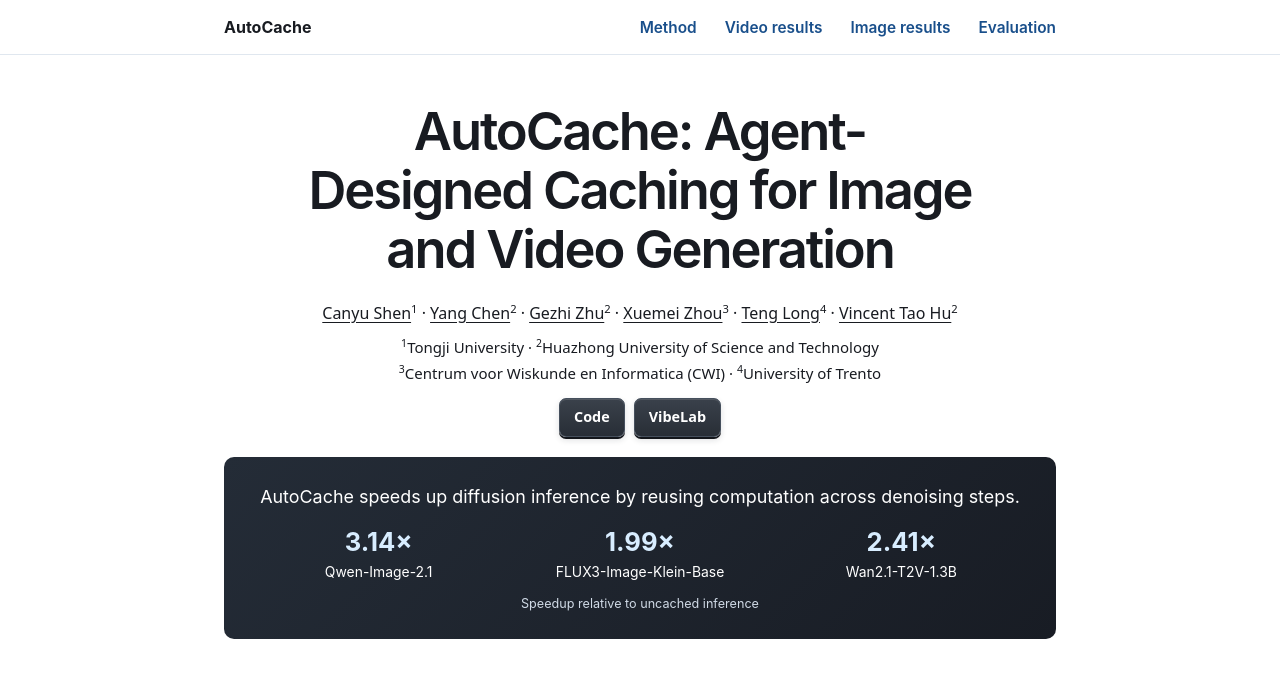
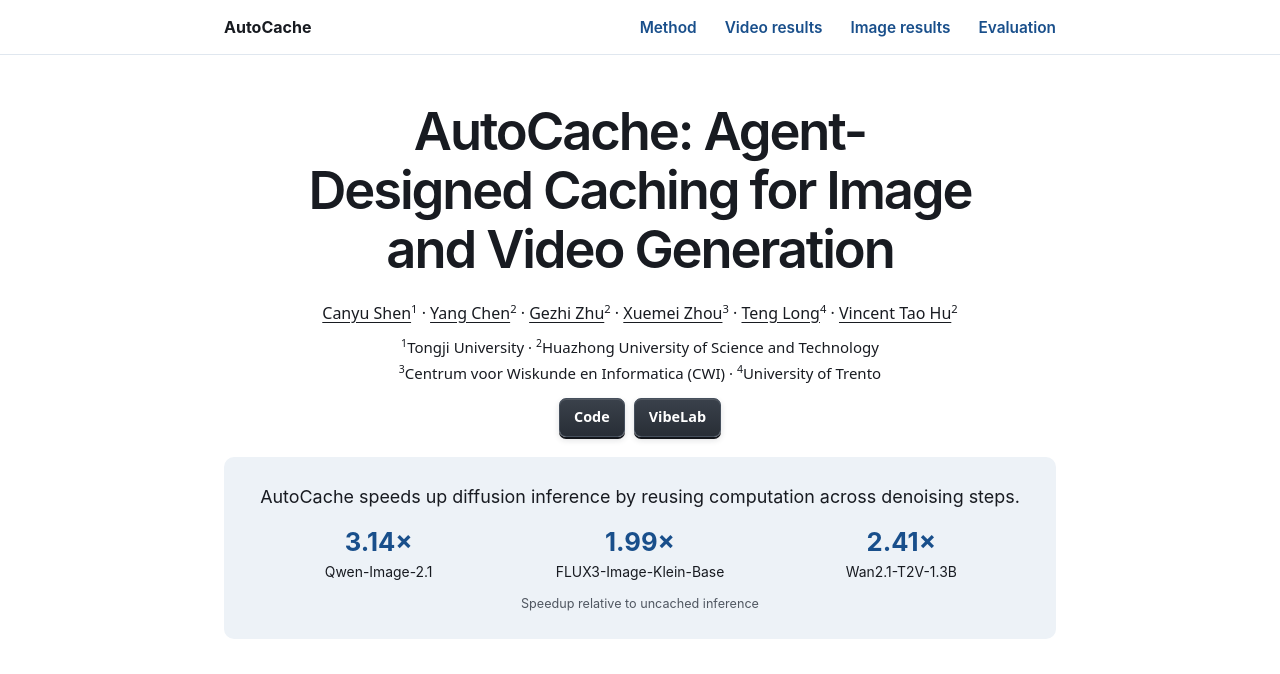
Before and after one commit to shuiiiiyu/autocache_page, a plain HTML site: page index.html in a window 1280 px wide. Shown: the top 674 px of the page. Drawn offline with Linux system fonts and the light colour scheme.

Commit message:
Match the summary panels to the site palette

```diff
--- a/index.html
+++ b/index.html
@@ -29,7 +29,7 @@
       <header class="hero-heading">
         <h1 class="project-title" id="title">AutoCache: Agent-Designed Caching for Image and Video Generation</h1>
         <div class="project-meta"><p class="project-authors"><a href="https://github.com/shuiiiiyu">Canyu Shen</a><sup>1</sup> · <a href="https://github.com/cheyan9">Yang Chen</a><sup>2</sup> · <a href="https://github.com/TetuDegit">Gezhi Zhu</a><sup>2</sup> · <a href="https://www.cwi.nl/en/people/xuemei-zhou/">Xuemei Zhou</a><sup>3</sup> · <a href="https://tenglon.github.io/">Teng Long</a><sup>4</sup> · <a href="https://taohu.me/">Vincent Tao Hu</a><sup>2</sup></p><p class="project-affiliations"><sup>1</sup>Tongji University · <sup>2</sup>Huazhong University of Science and Technology<br><sup>3</sup>Centrum voor Wiskunde en Informatica (CWI) · <sup>4</sup>University of Trento</p><p class="project-links"><a href="https://github.com/vibe-hust/autocache_code">Code</a><a href="https://github.com/vibe-hust">VibeLab</a></p></div>
-        <div class="dark-panel hero-summary">
+        <div class="text-panel hero-summary">
           <p class="hero-description">AutoCache speeds up diffusion inference by reusing computation across denoising steps.</p>
           <ul class="hero-results" aria-label="AutoCache Single speedups">
             <li><strong>3.14×</strong> Qwen-Image-2.1</li>
@@ -152,7 +152,7 @@
 
     <section class="media-shell section" id="results" aria-labelledby="results-heading">
       <h2 id="results-heading">Speed and reference fidelity</h2>
-      <p class="dark-panel result-note">On Qwen-Image-2.1, AutoCache reaches <strong>31.52 dB at 2.97×</strong>, while SeaCache reaches <strong>28.86 dB at 2.82×</strong>. Higher PSNR indicates a closer match to the uncached output.</p>
+      <p class="text-panel result-note">On Qwen-Image-2.1, AutoCache reaches <strong>31.52 dB at 2.97×</strong>, while SeaCache reaches <strong>28.86 dB at 2.82×</strong>. Higher PSNR indicates a closer match to the uncached output.</p>
       <figure class="result-figure">
         <img src="assets/paper/figure1.svg" width="1260" height="288" alt="Figure 1. Reference fidelity and speed comparisons for Qwen-Image-2.1, FLUX3-Image-Klein-Base, and Wan2.1-1.3B, with the Qwen-Image-2.1 PSNR–speedup trade-off." aria-describedby="figure1-legend" loading="lazy">
         <figcaption class="chart-key" id="figure1-legend">
@@ -167,7 +167,7 @@
     <section class="transfer" aria-labelledby="transfer-heading">
       <div class="media-shell">
         <h3 id="transfer-heading">Frozen-policy transfer</h3>
-        <p class="dark-panel result-note">On FLUX.1-dev, the frozen policy achieves the highest reference fidelity among the compared methods at <strong>1.96×</strong> speedup. On GenEval 2, the transferred Qwen policy leads on fidelity and speedup at <strong>3.02×</strong>. Both policies transfer without a new search.</p>
+        <p class="text-panel result-note">On FLUX.1-dev, the frozen policy achieves the highest reference fidelity among the compared methods at <strong>1.96×</strong> speedup. On GenEval 2, the transferred Qwen policy leads on fidelity and speedup at <strong>3.02×</strong>. Both policies transfer without a new search.</p>
         <div class="transfer-grid">
           <div class="transfer-table">
             <table>
--- a/site.css
+++ b/site.css
@@ -48,11 +48,12 @@ nav a:hover { text-decoration: underline; text-underline-offset: 3px; }
 .hero-caption .prompt { margin: 0; }
 .hero-caption .play { white-space: nowrap; }
 .hero-caption .video-status { grid-column: 1 / -1; }
-.dark-panel { padding: clamp(15px, 2.4vw, 26px); border-radius: var(--media-radius); background: linear-gradient(135deg, #242c37, #181c24); color: #fff; line-height: 1.55; }
+.text-panel { padding: clamp(15px, 2.4vw, 26px); border-radius: var(--media-radius); background: #edf2f7; color: var(--ink); line-height: 1.55; }
+.text-panel strong { color: var(--blue); }
 .hero-description { font-size: clamp(.95rem, 1.4vw, 1.12rem); text-wrap: balance; }
 .hero-results { display: grid; grid-template-columns: repeat(auto-fit, minmax(min(100%, 10rem), 1fr)); gap: 8px 16px; max-width: 48rem; margin: 12px auto 0; padding: 0; list-style: none; font-size: .87rem; }
-.hero-results strong { display: block; color: #d8edff; font-size: clamp(1.3rem, 2vw, 1.8rem); }
-.hero-baseline { margin-top: 10px; color: #d0dae6; font-size: .79rem; }
+.hero-results strong { display: block; font-size: clamp(1.3rem, 2vw, 1.8rem); }
+.hero-baseline { margin-top: 10px; color: var(--muted); font-size: .79rem; }
 .method-lead { width: 100%; margin: 14px 0 0; color: var(--muted); font-size: 1rem; line-height: 1.65; }
 .result-note { margin-top: 16px; }
 .section { padding-top: clamp(48px, 7vw, 88px); }
```
